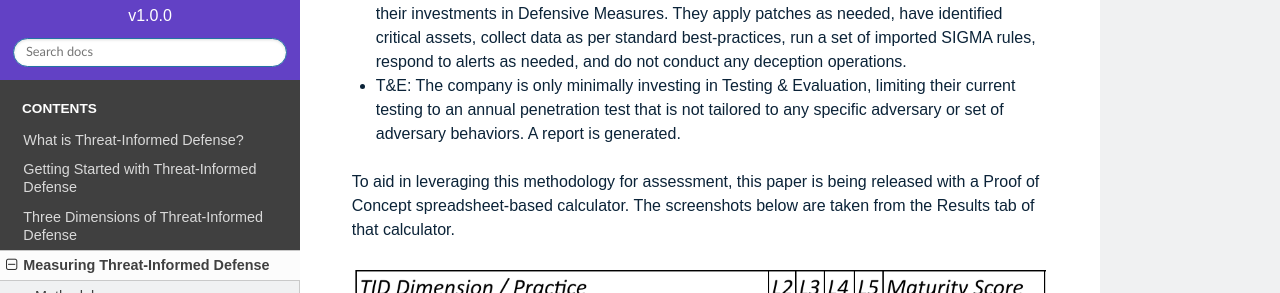
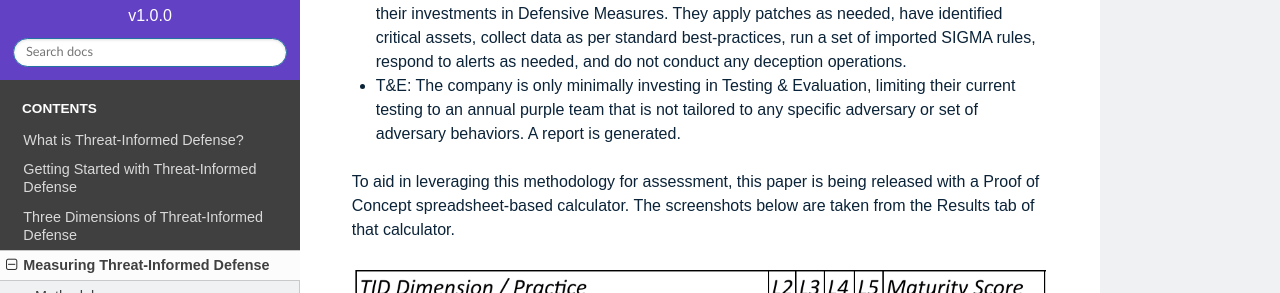
Before and after one commit to center-for-threat-informed-defense/m3tid, a Sphinx documentation site: the page built from docs/measuring.rst, in a window 1280 px wide and 900 px high, scrolled down 1590 px. Shown: the part 183-476 px from the top of the window. Built offline with Sphinx 7.4.7 and the Read the Docs theme 2.0.0, drawn with Linux system fonts in a browser that asks for light colours.

Commit message:
Update T&E example - purple team

```diff
--- a/docs/measuring.rst
+++ b/docs/measuring.rst
@@ -41,7 +41,7 @@ Company A: In-house implementation of a nascent threat-informed defense.
 
 * CTI: The organization has CTI on IOCs and software used across multiple ATT&CK Techniques. Analysts occasionally read freely available generic reports and disseminate IOCs to the rest of the team.
 * DM: Despite excellent CTI, the company has not leveraged that CTI effectively to prioritize their investments in Defensive Measures. They apply patches as needed, have identified critical assets, collect data as per standard best-practices, run a set of imported SIGMA rules, respond to alerts as needed, and do not conduct any deception operations.
-* T&E: The company is only minimally investing in Testing & Evaluation, limiting their current testing to an annual penetration test that is not tailored to any specific adversary or set of adversary behaviors. A report is generated.
+* T&E: The company is only minimally investing in Testing & Evaluation, limiting their current testing to an annual purple team that is not tailored to any specific adversary or set of adversary behaviors. A report is generated.
 
 To aid in leveraging this methodology for assessment, this paper is being released with a Proof of Concept spreadsheet-based calculator. The screenshots below are taken from
 the Results tab of that calculator.
```
